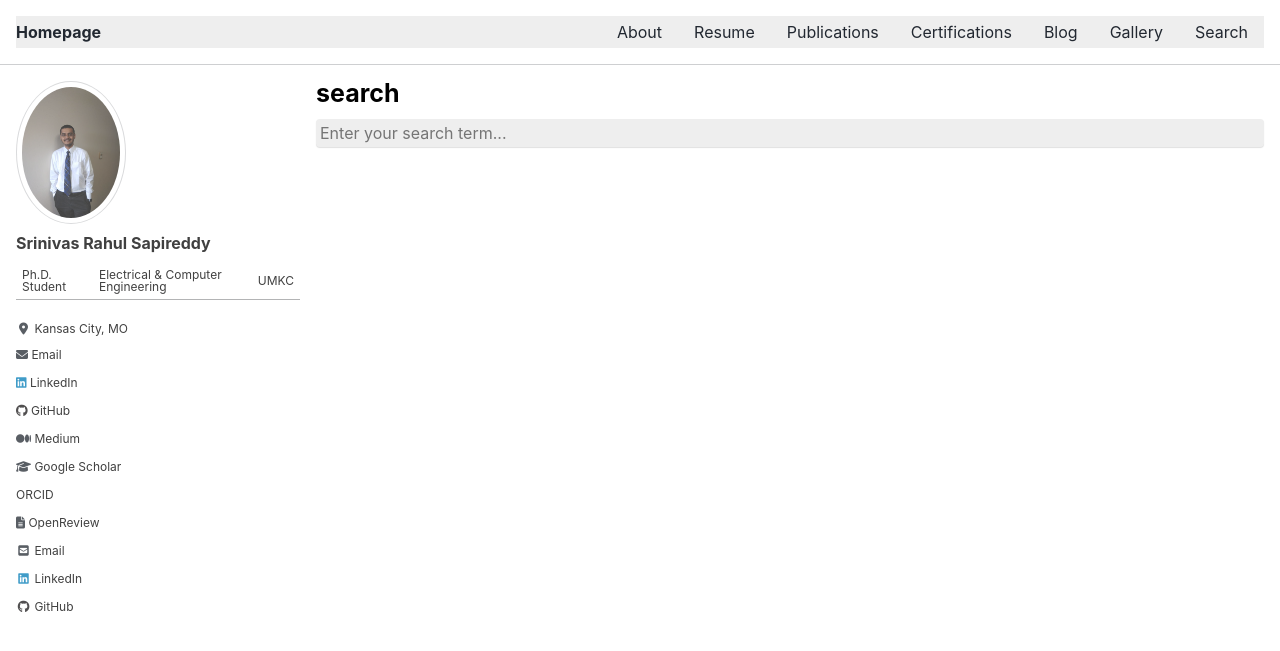
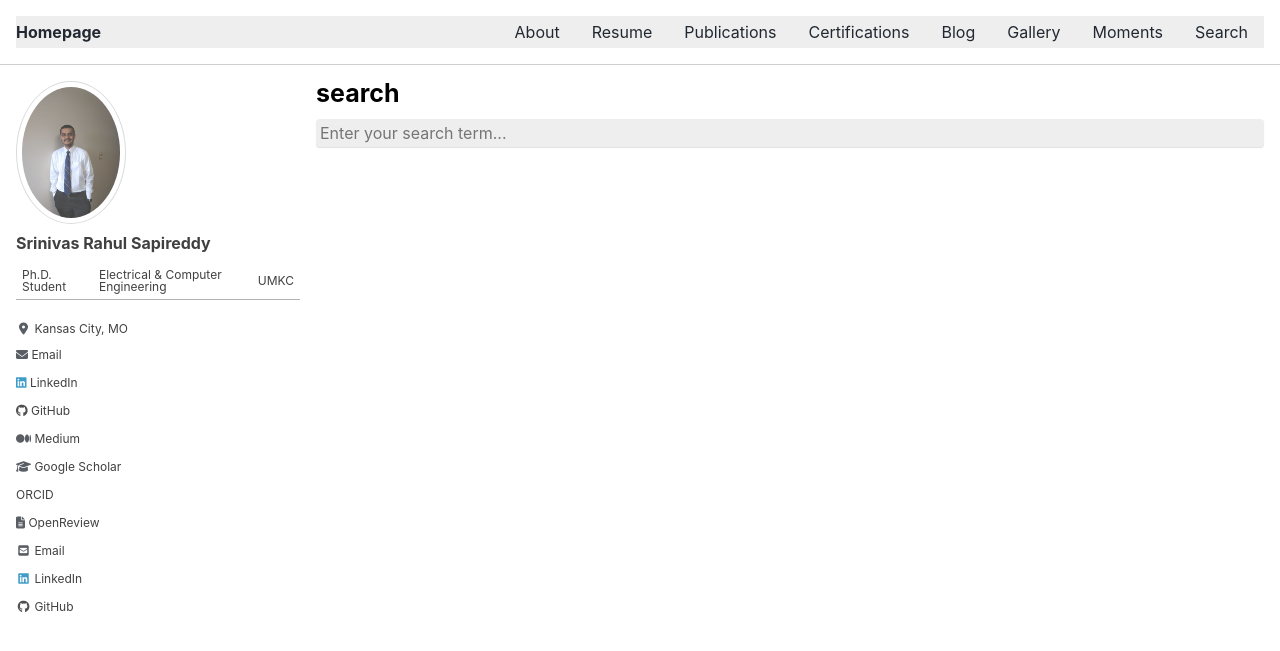
Before and after one commit to srsapireddy/srsapireddy.github.io, a Jekyll site: the page built from _pages/search.md, in a window 1280 px wide and 900 px high. Shown: the top 651 px of the window. Built offline with Jekyll 4.4.1, drawn with Linux system fonts in a browser that asks for light colours; cached includes are drawn as plain includes; nearby versions of some CDN libraries.

Commit message:
Update navigation.yml

```diff
--- a/_data/navigation.yml
+++ b/_data/navigation.yml
@@ -12,6 +12,8 @@ main:
     url: /blog/
   - title: "Gallery"
     url: /gallery/
+  - title: "Moments"
+    url: /moments/
   - title: "Search"
     url: /search/
   # - title: "About"
```
